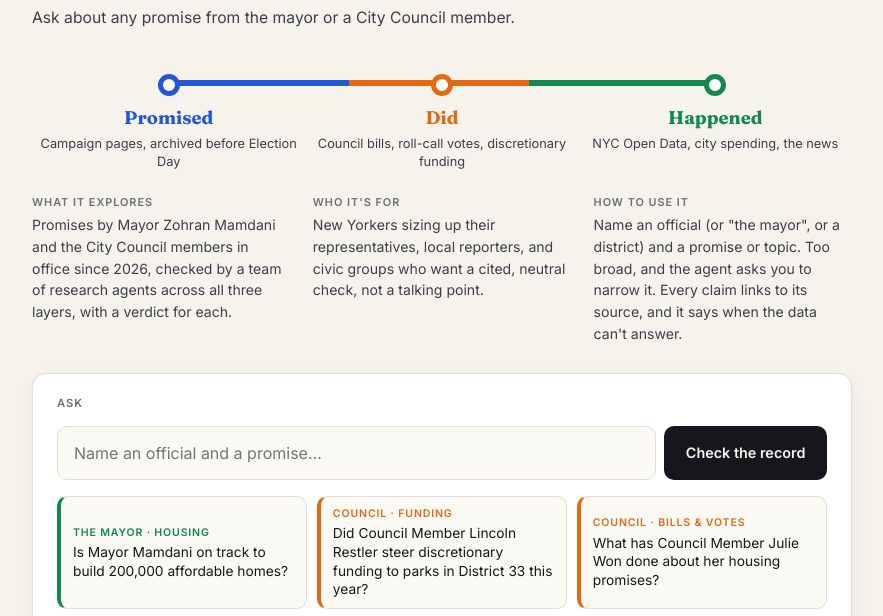
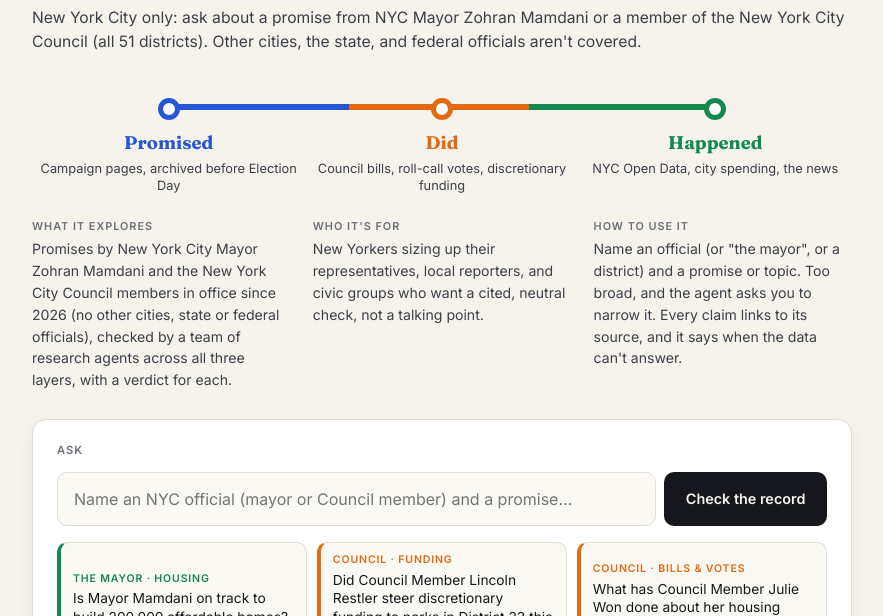
Before and after one commit to Deepthi-Rao/ieor-4570-project-2, a plain HTML site: page index.html in a window 1280 px wide. Shown: the part 182-798 px from the top of the page, without its empty margins (198-1081 px from the left). Drawn offline with nearby package versions, Linux system fonts and the light colour scheme.

Commit message:
Front end: say plainly the agent covers New York City officials only
Co-Authored-By: Claude Opus 5.5 <noreply@anthropic.com>

```diff
--- a/index.html
+++ b/index.html
@@ -541,7 +541,7 @@
                 </div>
                 <h1>Promises, Kept<span class="q">?</span></h1>
                 <p class="lede">They campaigned on it. We checked the record.</p>
-                <p class="sub">Ask about any promise from the mayor or a City Council member.</p>
+                <p class="sub">New York City only: ask about a promise from NYC Mayor Zohran Mamdani or a member of the New York City Council (all 51 districts). Other cities, the state, and federal officials aren't covered.</p>
 
                 <div class="route" aria-label="Three layers of evidence">
                     <div class="stop" style="--c: var(--promised)">
@@ -564,7 +564,7 @@
                 <div class="about">
                     <div>
                         <h3>What it explores</h3>
-                        Promises by Mayor Zohran Mamdani and the City Council members in office since 2026, checked by a team of research agents across all three layers, with a verdict for each.
+                        Promises by New York City Mayor Zohran Mamdani and the New York City Council members in office since 2026 (no other cities, state or federal officials), checked by a team of research agents across all three layers, with a verdict for each.
                     </div>
                     <div>
                         <h3>Who it's for</h3>
@@ -581,7 +581,7 @@
                 <h2>Ask</h2>
                 <div id="thread"></div>
                 <form id="ask">
-                    <input id="question" placeholder="Name an official and a promise…" autocomplete="off" aria-label="Your question" />
+                    <input id="question" placeholder="Name an NYC official (mayor or Council member) and a promise…" autocomplete="off" aria-label="Your question" />
                     <button id="send" type="submit">Check the record</button>
                 </form>
                 <div class="examples" id="examples">
```
